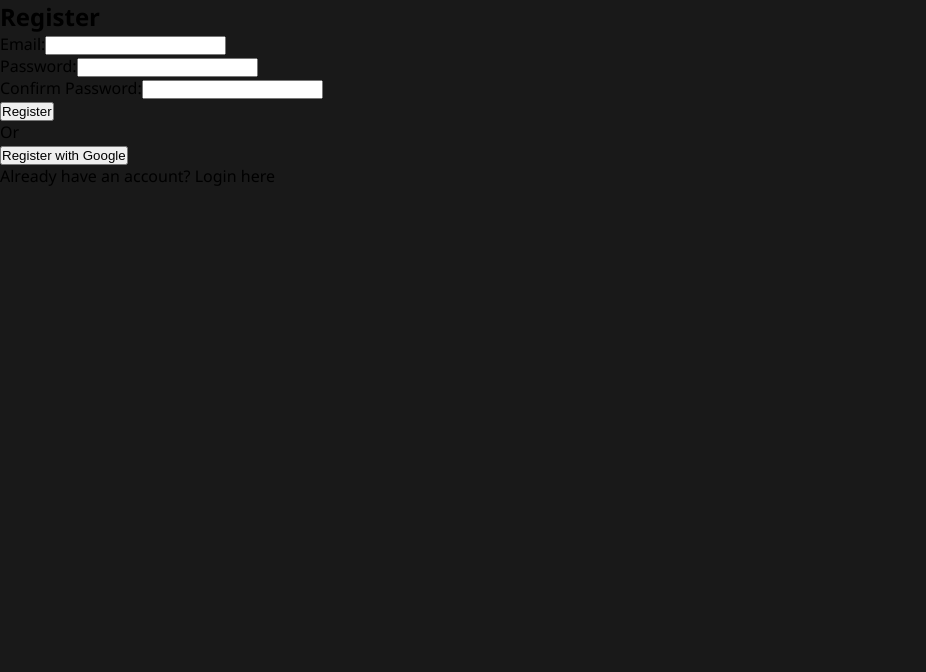
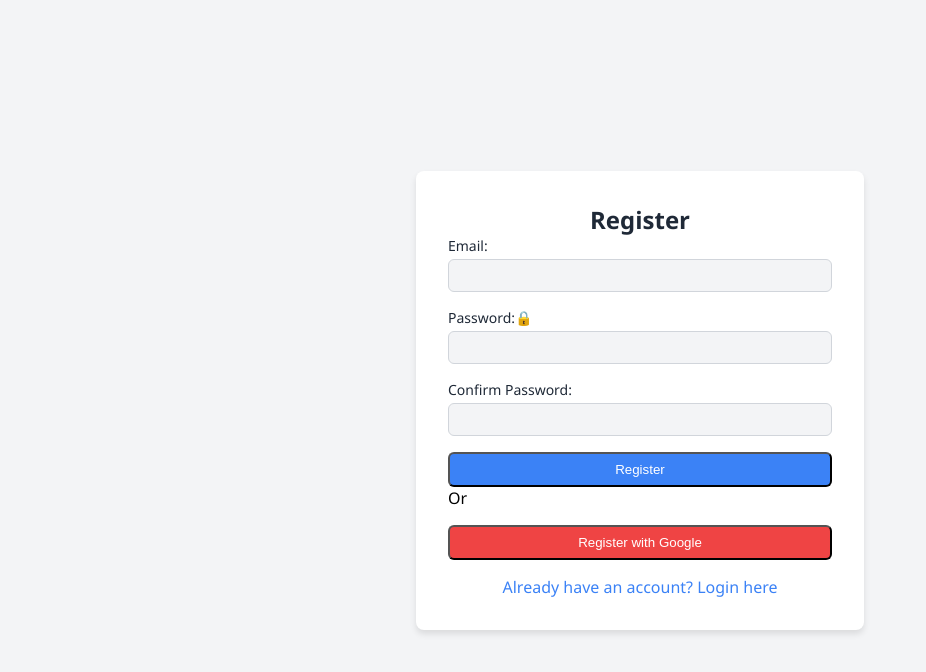
Before and after one commit to AniBasak/Code_Reviewer_MERN, a React (Vite) app in the folder FrontEnd/: page /register in a window 1280 px wide. Shown: the top 672 px of the page, without its empty margins (0-926 px from the left). Built offline with nearby package versions, Linux system fonts and the light colour scheme.

Commit message:
BackEnd - Uid fetched from FrontEnd, savibg to DB

```diff
--- a/FrontEnd/src/components/Register.jsx
+++ b/FrontEnd/src/components/Register.jsx
@@ -1,13 +1,19 @@
 import React, { useState } from 'react';
 import { doCreateUserWithEmailAndPassword, doSignInWithGoogle } from '../firebase/auth';
 import { useNavigate } from 'react-router-dom';
+import './register.css';
 
 const Register = () => {
   const [email, setEmail] = useState('');
   const [password, setPassword] = useState('');
   const [confirmPassword, setConfirmPassword] = useState('');
   const [error, setError] = useState('');
+  const [showPassword, setShowPassword] = useState(false);
   const navigate = useNavigate();
+
+  const toggleShowPassword = () => {
+    setShowPassword((prev) => !prev);
+  };
 
   const handleSubmit = async (e) => {
     e.preventDefault();
@@ -35,62 +41,58 @@ const Register = () => {
   };
 
   return (
-    <div className="flex items-center justify-center min-h-screen bg-gray-100">
-      <div className="w-full max-w-md p-8 space-y-6 bg-white rounded-lg shadow-md">
-        <h2 className="text-2xl font-bold text-center text-gray-800">Register</h2>
-        {error && <p className="text-red-500">{error}</p>}
-        <form onSubmit={handleSubmit} className="space-y-4">
-          <div>
-            <label className="block text-sm font-medium text-gray-700">Email:</label>
+    <div className="register-container">
+      <div className="register-card">
+        <h2 className="register-title">Register</h2>
+        {error && <p className="error-message">{error}</p>}
+        <form onSubmit={handleSubmit}>
+          <div className="form-group">
+            <label className="label">Email:</label>
             <input
               type="email"
               value={email}
               onChange={(e) => setEmail(e.target.value)}
               required
-              className="w-full px-4 py-2 mt-1 text-gray-700 bg-gray-100 border border-gray-300 rounded-md focus:outline-none focus:ring-2 focus:ring-blue-500"
+              className="input"
             />
           </div>
-          <div>
-            <label className="block text-sm font-medium text-gray-700">Password:</label>
+          <div className="form-group">
+            <label className="label">
+              Password:
+              <span className="password-toggle" onClick={toggleShowPassword}>
+                {showPassword ? '🔓' : '🔒'}
+              </span>
+            </label>
             <input
-              type="password"
+              type={showPassword ? 'text' : 'password'}
               value={password}
               onChange={(e) => setPassword(e.target.value)}
               required
-              className="w-full px-4 py-2 mt-1 text-gray-700 bg-gray-100 border border-gray-300 rounded-md focus:outline-none focus:ring-2 focus:ring-blue-500"
+              className="input"
             />
           </div>
-          <div>
-            <label className="block text-sm font-medium text-gray-700">Confirm Password:</label>
+          <div className="form-group">
+            <label className="label">Confirm Password:</label>
             <input
-              type="password"
+              type={showPassword ? 'text' : 'password'}
               value={confirmPassword}
               onChange={(e) => setConfirmPassword(e.target.value)}
               required
-              className="w-full px-4 py-2 mt-1 text-gray-700 bg-gray-100 border border-gray-300 rounded-md focus:outline-none focus:ring-2 focus:ring-blue-500"
+              className="input"
             />
           </div>
-          <button
-            type="submit"
-            className="w-full px-4 py-2 text-white bg-blue-500 rounded-md hover:bg-blue-600 focus:outline-none focus:ring-2 focus:ring-blue-500 focus:ring-offset-2"
-          >
+          <button type="submit" className="button">
             Register
           </button>
         </form>
         <div className="text-center">
           <p>Or</p>
-          <button
-            onClick={handleGoogleRegister}
-            className="w-full px-4 py-2 mt-4 text-white bg-red-500 rounded-md hover:bg-red-600 focus:outline-none focus:ring-2 focus:ring-red-500 focus:ring-offset-2"
-          >
+          <button onClick={handleGoogleRegister} className="button google-button">
             Register with Google
           </button>
-          <p className="mt-4">
+          <p className="login-link">
             Already have an account?{' '}
-            <span
-              onClick={() => navigate('/login')}
-              className="text-blue-500 cursor-pointer hover:underline"
-            >
+            <span onClick={() => navigate('/')}>
               Login here
             </span>
           </p>
--- /dev/null
+++ b/FrontEnd/src/components/login.css
@@ -0,0 +1,90 @@
+/* Styles for the Login component */
+
+.login-container {
+  display: flex;
+  align-items: center;
+  justify-content: center;
+  min-height: 100vh;
+  background-color: #f3f4f6; /* Equivalent to bg-gray-100 */
+}
+
+.login-card {
+  width: 100%;
+  max-width: 28rem; /* Equivalent to max-w-md */
+  padding: 2rem;
+  background-color: #ffffff; /* Equivalent to bg-white */
+  border-radius: 0.5rem; /* Equivalent to rounded-lg */
+  box-shadow: 0 4px 6px rgba(0, 0, 0, 0.1); /* Equivalent to shadow-md */
+}
+
+.login-title {
+  font-size: 1.5rem; /* Equivalent to text-2xl */
+  font-weight: bold;
+  text-align: center;
+  color: #1f2937; /* Equivalent to text-gray-800 */
+}
+
+.error-message {
+  color: #ef4444; /* Equivalent to text-red-500 */
+}
+
+.form-group {
+  margin-bottom: 1rem; /* Equivalent to space-y-4 */
+}
+
+.label {
+  display: block;
+  font-size: 0.875rem; /* Equivalent to text-sm */
+  font-weight: 500;
+  color: #1f2937; /* Equivalent to text-gray-800 */
+}
+
+.input {
+  width: 100%;
+  padding: 0.5rem 1rem; /* Equivalent to px-4 py-2 */
+  margin-top: 0.25rem; /* Equivalent to mt-1 */
+  color: #1f2937; /* Equivalent to text-gray-800 */
+  background-color: #f3f4f6; /* Equivalent to bg-gray-100 */
+  border: 1px solid #d1d5db; /* Equivalent to border-gray-300 */
+  border-radius: 0.375rem; /* Equivalent to rounded-md */
+  outline: none;
+}
+
+.input:focus {
+  border-color: #3b82f6; /* Equivalent to focus:ring-blue-500 */
+  box-shadow: 0 0 0 2px rgba(59, 130, 246, 0.5); /* Equivalent to focus:ring-2 */
+}
+
+.button {
+  width: 100%;
+  padding: 0.5rem 1rem; /* Equivalent to px-4 py-2 */
+  color: #ffffff; /* Equivalent to text-white */
+  background-color: #3b82f6; /* Equivalent to bg-blue-500 */
+  border-radius: 0.375rem; /* Equivalent to rounded-md */
+  cursor: pointer;
+  text-align: center;
+}
+
+.button:hover {
+  background-color: #2563eb; /* Equivalent to hover:bg-blue-600 */
+}
+
+.google-button {
+  margin-top: 1rem; /* Equivalent to mt-4 */
+  background-color: #ef4444; /* Equivalent to bg-red-500 */
+}
+
+.google-button:hover {
+  background-color: #dc2626; /* Equivalent to hover:bg-red-600 */
+}
+
+.register-link {
+  margin-top: 1rem; /* Equivalent to mt-4 */
+  color: #3b82f6; /* Equivalent to text-blue-500 */
+  cursor: pointer;
+  text-align: center;
+}
+
+.register-link:hover {
+  text-decoration: underline;
+}
--- /dev/null
+++ b/FrontEnd/src/components/register.css
@@ -0,0 +1,90 @@
+/* Styles for the Register component */
+
+.register-container {
+  display: flex;
+  align-items: center;
+  justify-content: center;
+  min-height: 100vh;
+  background-color: #f3f4f6; /* Equivalent to bg-gray-100 */
+}
+
+.register-card {
+  width: 100%;
+  max-width: 28rem; /* Equivalent to max-w-md */
+  padding: 2rem;
+  background-color: #ffffff; /* Equivalent to bg-white */
+  border-radius: 0.5rem; /* Equivalent to rounded-lg */
+  box-shadow: 0 4px 6px rgba(0, 0, 0, 0.1); /* Equivalent to shadow-md */
+}
+
+.register-title {
+  font-size: 1.5rem; /* Equivalent to text-2xl */
+  font-weight: bold;
+  text-align: center;
+  color: #1f2937; /* Equivalent to text-gray-800 */
+}
+
+.error-message {
+  color: #ef4444; /* Equivalent to text-red-500 */
+}
+
+.form-group {
+  margin-bottom: 1rem; /* Equivalent to space-y-4 */
+}
+
+.label {
+  display: block;
+  font-size: 0.875rem; /* Equivalent to text-sm */
+  font-weight: 500;
+  color: #1f2937; /* Equivalent to text-gray-800 */
+}
+
+.input {
+  width: 100%;
+  padding: 0.5rem 1rem; /* Equivalent to px-4 py-2 */
+  margin-top: 0.25rem; /* Equivalent to mt-1 */
+  color: #1f2937; /* Equivalent to text-gray-800 */
+  background-color: #f3f4f6; /* Equivalent to bg-gray-100 */
+  border: 1px solid #d1d5db; /* Equivalent to border-gray-300 */
+  border-radius: 0.375rem; /* Equivalent to rounded-md */
+  outline: none;
+}
+
+.input:focus {
+  border-color: #3b82f6; /* Equivalent to focus:ring-blue-500 */
+  box-shadow: 0 0 0 2px rgba(59, 130, 246, 0.5); /* Equivalent to focus:ring-2 */
+}
+
+.button {
+  width: 100%;
+  padding: 0.5rem 1rem; /* Equivalent to px-4 py-2 */
+  color: #ffffff; /* Equivalent to text-white */
+  background-color: #3b82f6; /* Equivalent to bg-blue-500 */
+  border-radius: 0.375rem; /* Equivalent to rounded-md */
+  cursor: pointer;
+  text-align: center;
+}
+
+.button:hover {
+  background-color: #2563eb; /* Equivalent to hover:bg-blue-600 */
+}
+
+.google-button {
+  margin-top: 1rem; /* Equivalent to mt-4 */
+  background-color: #ef4444; /* Equivalent to bg-red-500 */
+}
+
+.google-button:hover {
+  background-color: #dc2626; /* Equivalent to hover:bg-red-600 */
+}
+
+.login-link {
+  margin-top: 1rem; /* Equivalent to mt-4 */
+  color: #3b82f6; /* Equivalent to text-blue-500 */
+  cursor: pointer;
+  text-align: center;
+}
+
+.login-link:hover {
+  text-decoration: underline;
+}
--- a/FrontEnd/src/firebase/auth.js
+++ b/FrontEnd/src/firebase/auth.js
@@ -1,6 +1,6 @@
 import {auth} from "./firebase";
 
-import { createUserWithEmailAndPassword, GoogleAuthProvider,signInWithEmailAndPassword } from "firebase/auth";
+import { createUserWithEmailAndPassword, GoogleAuthProvider, signInWithEmailAndPassword, signInWithPopup } from "firebase/auth";
 
 export const doCreateUserWithEmailAndPassword = async (email, password) => {
     return createUserWithEmailAndPassword(auth, email, password);
```
Also changed, not shown: FrontEnd/src/components/Login.jsx (+16 -24 lines).
